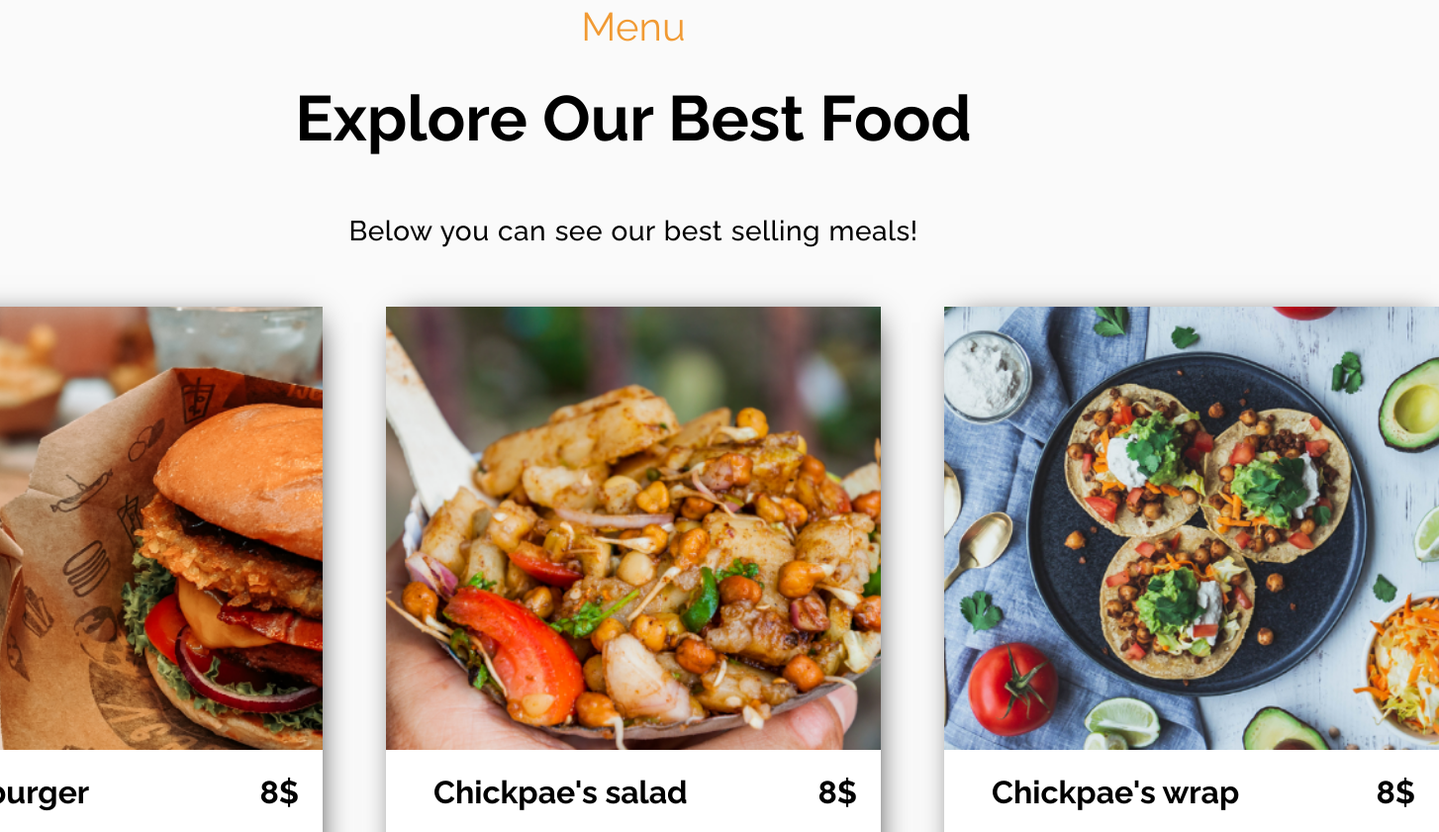
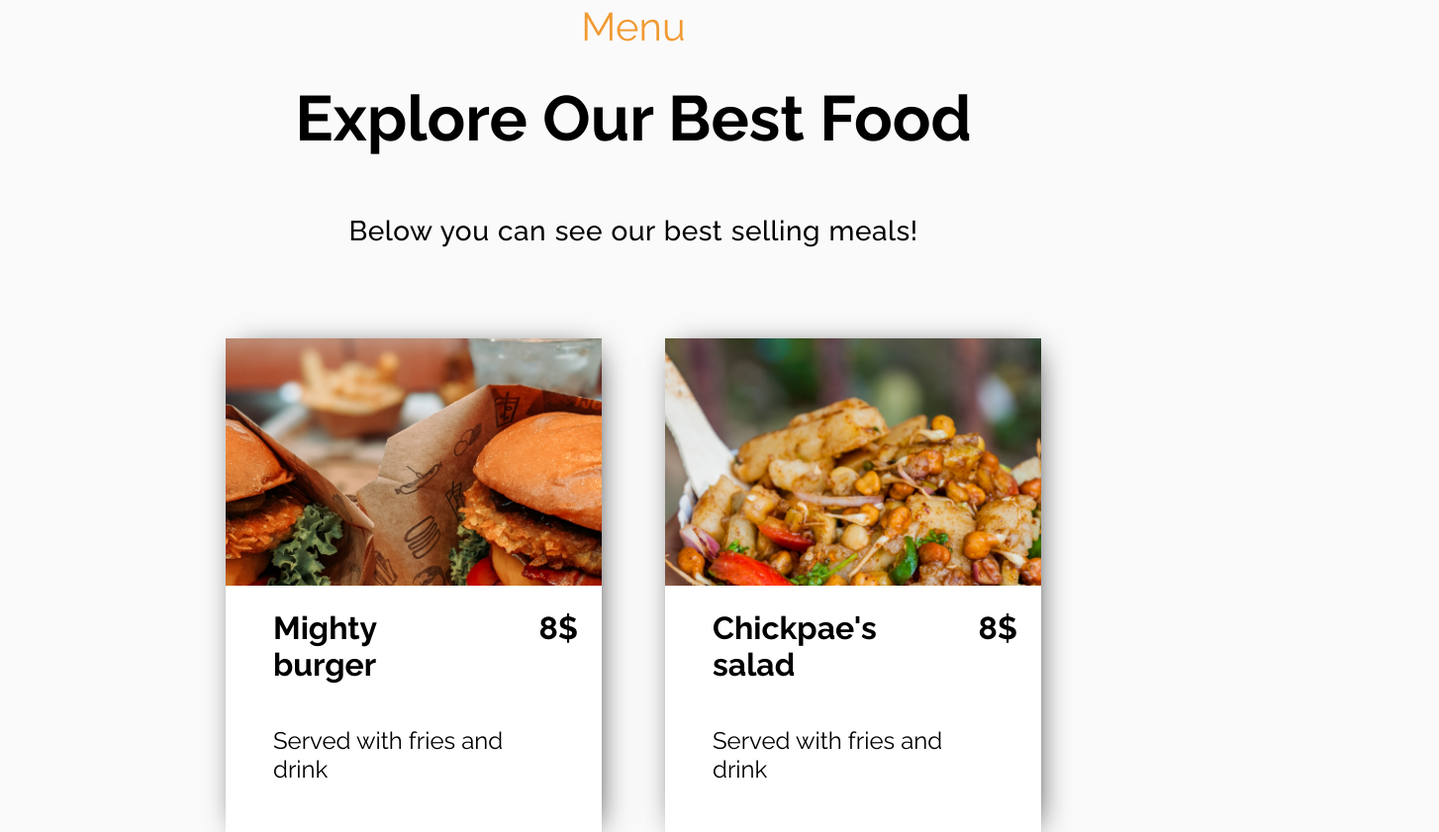
Before and after one commit to abdzr/wrapped-green, a plain HTML site: page index.html in a window 1280 px wide. Shown: the part 1959-2800 px from the top of the page at 99% size, 1454 px wide, since content can reach past the window. Drawn offline with Linux system fonts and the light colour scheme.

Commit message:
fixed menu and last section viewing for desktop

```diff
--- a/index.html
+++ b/index.html
@@ -56,10 +56,8 @@
         </div>
         <div class="menu-elements">
             <div class="menu-element1">
-                <div class="menu-img-container">
-                    <img src="./images/menu_photo1.png" alt="">
-                </div>
-                <div>
+                <div class="menu-img-container"></div>
+                <div class="menu-element-content">
                     <h4 class="menu-h4">Mighty burger</h4>
                     <h4 class="menu-price">8$</h4>
                 </div>
@@ -68,10 +66,8 @@
                 </div>
             </div>
             <div class="menu-element2">
-                <div class="menu-img-container">
-                    <img src="./images/menu_photo2.png" alt="">
-                </div>
-                <div>
+                <div class="menu-img-container"></div>
+                <div class="menu-element-content">
                     <h4 class="menu-h4">Chickpae's salad</h4>
                     <h4 class="menu-price">8$</h4>
                 </div>
@@ -80,10 +76,8 @@
                 </div>
             </div>
             <div class="menu-element3">
-                <div class="menu-img-container">
-                    <img src="./images/menu_photo_3.png" alt="">
-                </div>
-                <div>
+                <div class="menu-img-container"></div>
+                <div class="menu-element-content">
                     <h4 class="menu-h4">Chickpae's wrap</h4>
                     <h4 class="menu-price">8$</h4>
                 </div>
@@ -98,16 +92,12 @@
             <h2 class="last-section-h2">Good food = happy clients</h2>
         </div>
         <div class="last-section-img-container">
-            <div class="last-section-img-row1">
             <img src="./images/galery_photo1.png" alt="">
             <img src="./images/galery_photo2.png" alt="">
             <img src="./images/galery_photo3.png" alt="">
-            </div>
-            <div class="last-section-img-row2">
             <img src="./images/galery_photo4.png" alt="">
             <img src="./images/galery_photo5.png" alt="">
             <img src="./images/galery_photo6.png" alt="">
-            </div>
         </div>
     </div>
     <div class="contact-section">
--- a/styles.css
+++ b/styles.css
@@ -103,14 +103,13 @@ body {
 }
 
 .top-section-ellipse {
+    width: 100%;
+    height: 100%;
+    position: absolute;
     background-color: #387546;
-    border-radius: 50%;
-    position: absolute;
-    width: 800px;
-    height: 800px;
-    bottom: 0;
-    left: 0;
+    clip-path: ellipse(78% 65% at 79% 35%);
 }
+
 
 /* About us*/
 
@@ -184,6 +183,7 @@ body {
     display: flex;
     margin-top: 15rem;
     flex-direction: column;
+    width: 100%;
 }
 
 .menu-content {
@@ -217,14 +217,16 @@ body {
 
 .menu-elements {
     display: flex;
-    width: 100%;
+    flex-wrap: wrap;
     justify-content: center;
+    width: 80%;
+    /* justify-content: center; */
+    margin: 0 auto;
 }
 
 .menu-elements>div {
-    display: flex;
-    flex-direction: column;
-    margin: 0rem 2rem;
+    margin: 2rem 2rem;
+    width: 25%;
     background-color: #ffffff;
     box-shadow: 4px 04px 2rem -0.75rem;
 }
@@ -235,14 +237,62 @@ body {
     justify-content: space-between;
 }
 
+.menu-element1,
+.menu-element2,
+.menu-element3 {
+    height: 500px;
+    min-width: 380px;
+}
+
+.menu-element1>.menu-img-container {
+    background: url(./images/menu_photo1.png);
+    width: 100%;
+    height: 50%;
+    background-repeat: no-repeat;
+    background-size: cover;
+}
+
+.menu-element2>.menu-img-container {
+    background: url(./images/menu_photo2.png);
+    width: 100%;
+    height: 50%;
+    background-repeat: no-repeat;
+    background-size: cover;
+}
+
+.menu-element3>.menu-img-container {
+    background: url(./images/menu_photo_3.png);
+    width: 100%;
+    height: 50%;
+    background-repeat: no-repeat;
+    background-size: cover;
+}
+
+/*
 .menu-img-container {
+
     display: flex;
     justify-content: center;
     align-items: center;
-    width: 500px;
+    width: 400px;
+} */
+
+/*
+.menu-elements>div>div>img {
+    display: block;
+    width: 100%;
+    background-size: cover;
+} */
+
+.menu-element1>.menu-element-content {
+    width: 100%;
 }
 
-.menu-elements>div>div>img {
+.menu-element2>.menu-element-content {
+    width: 100%;
+}
+
+.menu-element3>.menu-element-content {
     width: 100%;
 }
 
@@ -262,8 +312,8 @@ body {
 
 .last-section {
     display: flex;
+    flex-wrap: wrap;
     justify-content: center;
-    flex-direction: column;
     margin-top: 2rem;
     align-items: center;
 }
@@ -272,23 +322,27 @@ body {
     font-size: 5rem;
 }
 
+/*
 .last-section>div {
     display: flex;
     flex-direction: column;
     width: 100%;
     align-items: center;
-}
+} */
 
-.last-section-img-container>div {
+.last-section-img-container {
+
     margin: 0rem;
+    flex-direction: row;
     display: flex;
+    flex-wrap: wrap;
     justify-content: center;
     width: 80%;
 }
 
-.last-section-img-container>div>img {
+.last-section-img-container>img {
     margin: 1rem;
-    width: 100%;
+    width: 30%;
     box-shadow: 4px 04px 2rem -1rem;
 }
 
```
Lines whose indentation alone changed are shown as unchanged.
